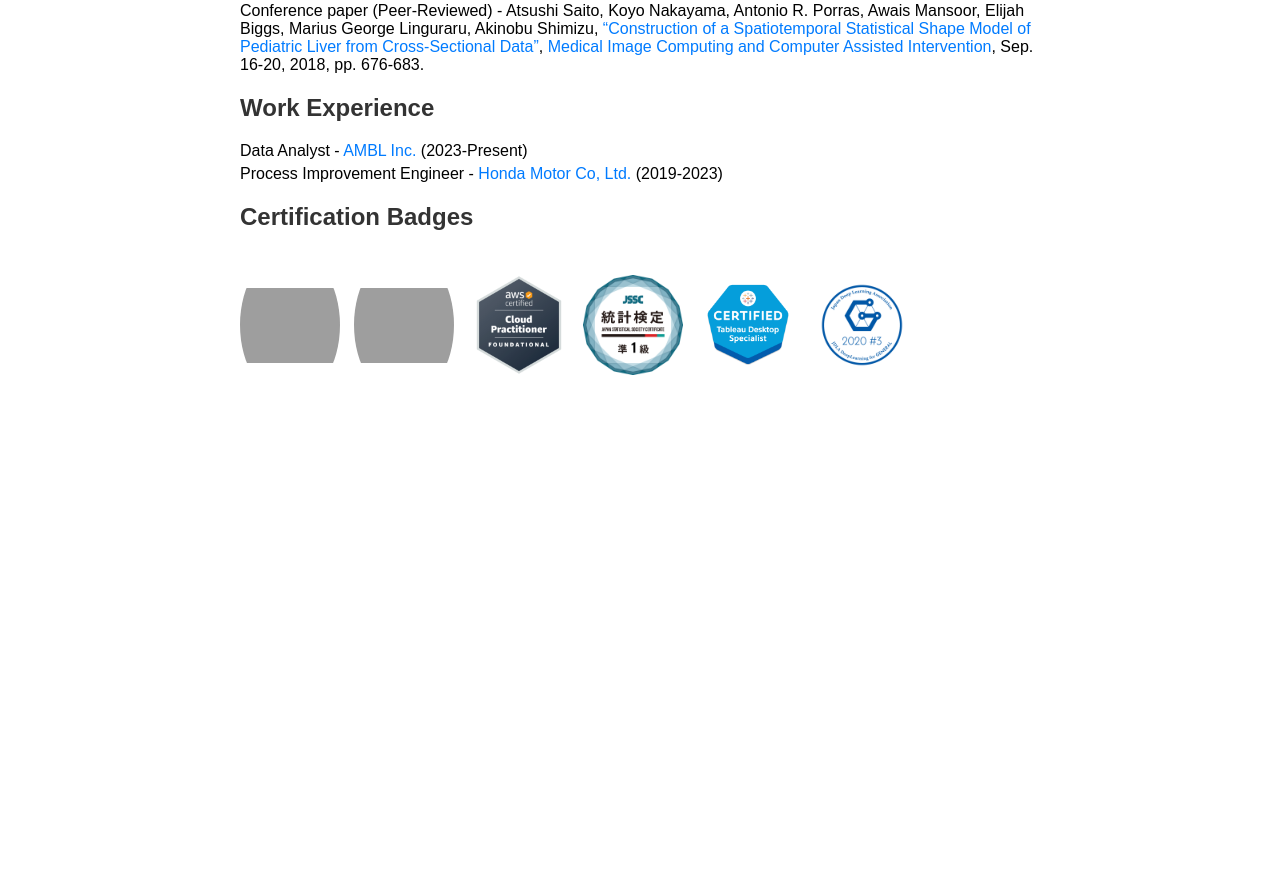
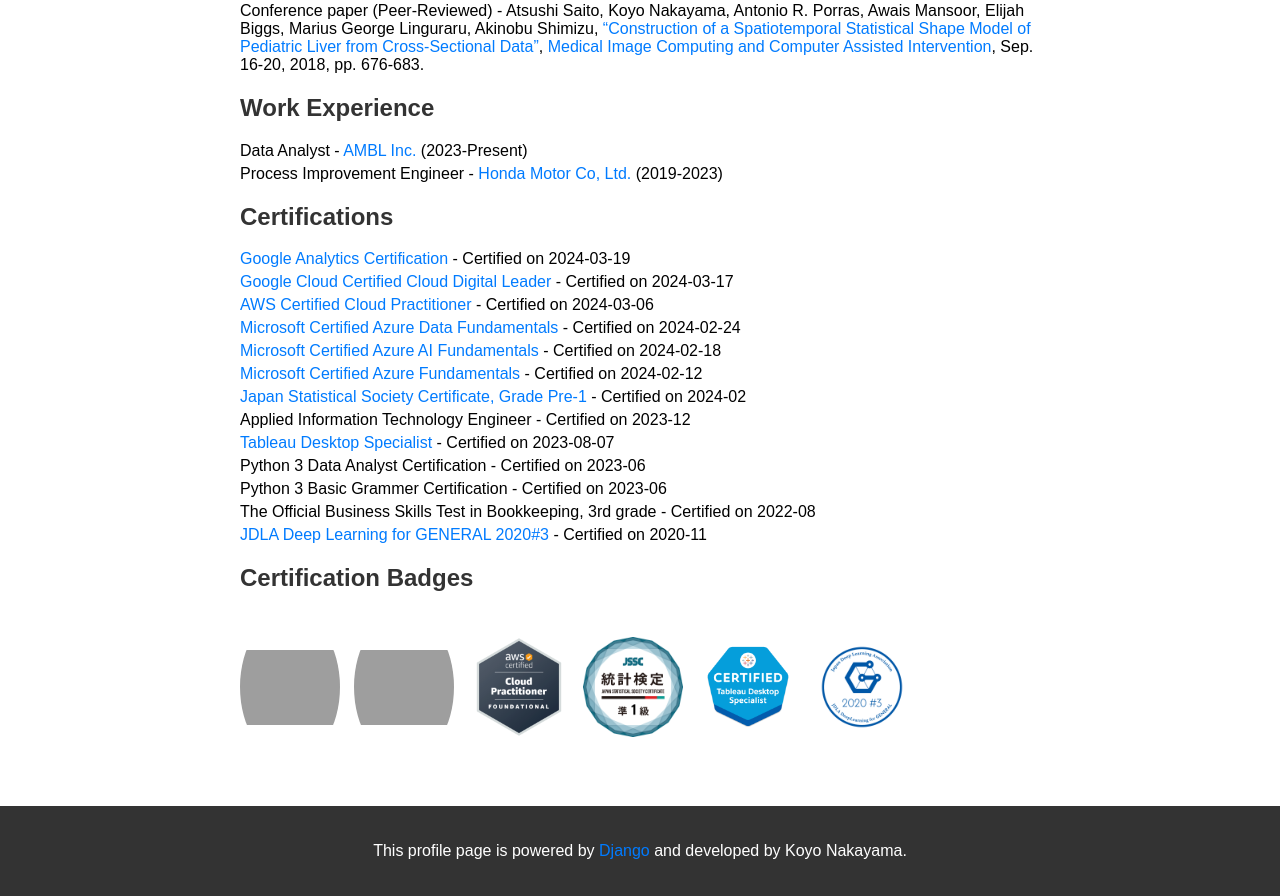
Before and after one commit to koyonkym/myprofile, a Django app: template single_page/templates/single_page/index.html in a window 1280 px wide. Shown: the part 758-1654 px from the top of the page. Before the commit the page ends 1133 px from the top, so only its background shows below. Run offline with Django 3.2, Linux system fonts and the light colour scheme; the template is opened without the code that fills it, so the values that code supplies are empty; grey boxes are pictures that could not be loaded.

Commit message:
added certifications section and footer

```diff
--- a/single_page/templates/single_page/index.html
+++ b/single_page/templates/single_page/index.html
@@ -44,14 +44,33 @@
             </ul>
         </section>
         <section class="certifications">
+            <h2>Certifications</h2>
+            <ul>
+                <li><a href="https://skillshop.credential.net/e7bd807e-a80f-48be-8259-f9e5c25d528f" target="_blank">Google Analytics Certification</a> - Certified on 2024-03-19</li>
+                <li><a href="https://www.credential.net/6989cea1-70fd-49dc-881d-3971fe02dc27" target="_blank">Google Cloud Certified Cloud Digital Leader</a> - Certified on 2024-03-17</li>
+                <li><a href="https://www.credly.com/badges/9885de90-e284-495d-8ca8-6cb2c85234bf/public_url" target="_blank">AWS Certified Cloud Practitioner</a> - Certified on 2024-03-06</li>
+                <li><a href="https://learn.microsoft.com/api/credentials/share/en-us/KoyoNakayama-3073/D294E2D5B278E0B1?sharingId=FAE4BA0390D79F28" target="_blank">Microsoft Certified Azure Data Fundamentals</a> - Certified on 2024-02-24</li>
+                <li><a href="https://learn.microsoft.com/api/credentials/share/en-us/KoyoNakayama-3073/7DEB9C7D560EDE18?sharingId=FAE4BA0390D79F28" target="_blank">Microsoft Certified Azure AI Fundamentals</a> - Certified on 2024-02-18</li>
+                <li><a href="https://learn.microsoft.com/api/credentials/share/en-us/KoyoNakayama-3073/EE9042BFB2B3BFB4?sharingId=FAE4BA0390D79F28" target="_blank">Microsoft Certified Azure Fundamentals</a> - Certified on 2024-02-12</li>
+                <li><a href="https://www.openbadge-global.com/api/v1.0/openBadge/v2/Wallet/Public/GetAssertionShare/VjJ5VVZDQVFZdGFFMXFzcW1UbnNxQT09" target="_blank">Japan Statistical Society Certificate, Grade Pre-1</a> - Certified on 2024-02</li>
+                <li>Applied Information Technology Engineer - Certified on 2023-12</li>
+                <li><a href="https://www.credly.com/badges/fc43f199-fd61-4b42-917b-e23446333baa/public_url" target="_blank">Tableau Desktop Specialist</a> - Certified on 2023-08-07</li>
+                <li>Python 3 Data Analyst Certification - Certified on 2023-06</li>
+                <li>Python 3 Basic Grammer Certification - Certified on 2023-06</li>
+                <li>The Official Business Skills Test in Bookkeeping, 3rd grade - Certified on 2022-08</li>
+                <li><a href="https://www.openbadge-global.com/api/v1.0/openBadge/v2/Wallet/Public/GetAssertionShare/N3ZQZis4dTNGZHl0K3lwMExIOUc3QT09" target="_blank">JDLA Deep Learning for GENERAL 2020#3</a> - Certified on 2020-11</li>
+            </ul>
             <h2>Certification Badges</h2>
-            <img src="https://api.accredible.com/v1/frontend/credential_website_embed_image/badge/98222970" alt="Certification Badge 3">
-            <img src="https://api.accredible.com/v1/frontend/credential_website_embed_image/badge/97991555" alt="Certification Badge 4">
-            <img src="{% static 'single_page/images/aws-certified-cloud-practitioner.png' %}" alt="Certification Badge 1">
-            <img src="{% static 'single_page/images/image_20240324164810.png' %}" alt="Certification Badge 5">
-            <img src="{% static 'single_page/images/tableau-desktop-specialist.png' %}" alt="Certification Badge 2">
-            <img src="{% static 'single_page/images/image_20240324164826.png' %}" alt="Certification Badge 6">
+            <a href="https://skillshop.credential.net/e7bd807e-a80f-48be-8259-f9e5c25d528f" target="_blank"><img src="https://api.accredible.com/v1/frontend/credential_website_embed_image/badge/98222970" alt="Certification Badge 1"></a>
+            <a href="https://www.credential.net/6989cea1-70fd-49dc-881d-3971fe02dc27" target="_blank"><img src="https://api.accredible.com/v1/frontend/credential_website_embed_image/badge/97991555" alt="Certification Badge 2"></a>
+            <a href="https://www.credly.com/badges/9885de90-e284-495d-8ca8-6cb2c85234bf/public_url" target="_blank"><img src="{% static 'single_page/images/aws-certified-cloud-practitioner.png' %}" alt="Certification Badge 3"></a>
+            <a href="https://www.openbadge-global.com/api/v1.0/openBadge/v2/Wallet/Public/GetAssertionShare/VjJ5VVZDQVFZdGFFMXFzcW1UbnNxQT09" target="_blank"><img src="{% static 'single_page/images/image_20240324164810.png' %}" alt="Certification Badge 4"></a>
+            <a href="https://www.credly.com/badges/fc43f199-fd61-4b42-917b-e23446333baa/public_url" target="_blank"><img src="{% static 'single_page/images/tableau-desktop-specialist.png' %}" alt="Certification Badge 5"></a>
+            <a href="https://www.openbadge-global.com/api/v1.0/openBadge/v2/Wallet/Public/GetAssertionShare/N3ZQZis4dTNGZHl0K3lwMExIOUc3QT09" target="_blank"><img src="{% static 'single_page/images/image_20240324164826.png' %}" alt="Certification Badge 6"></a>
         </section>
     </main>
+    <footer style="background-color: #333; color: white; text-align: center; padding: 20px;">
+        <p>This profile page is powered by <a href="https://www.djangoproject.com/" target="_blank">Django</a> and developed by Koyo Nakayama.</p>
+    </footer>
 </body>
 </html>
```
Also changed, not shown: readme.md.
